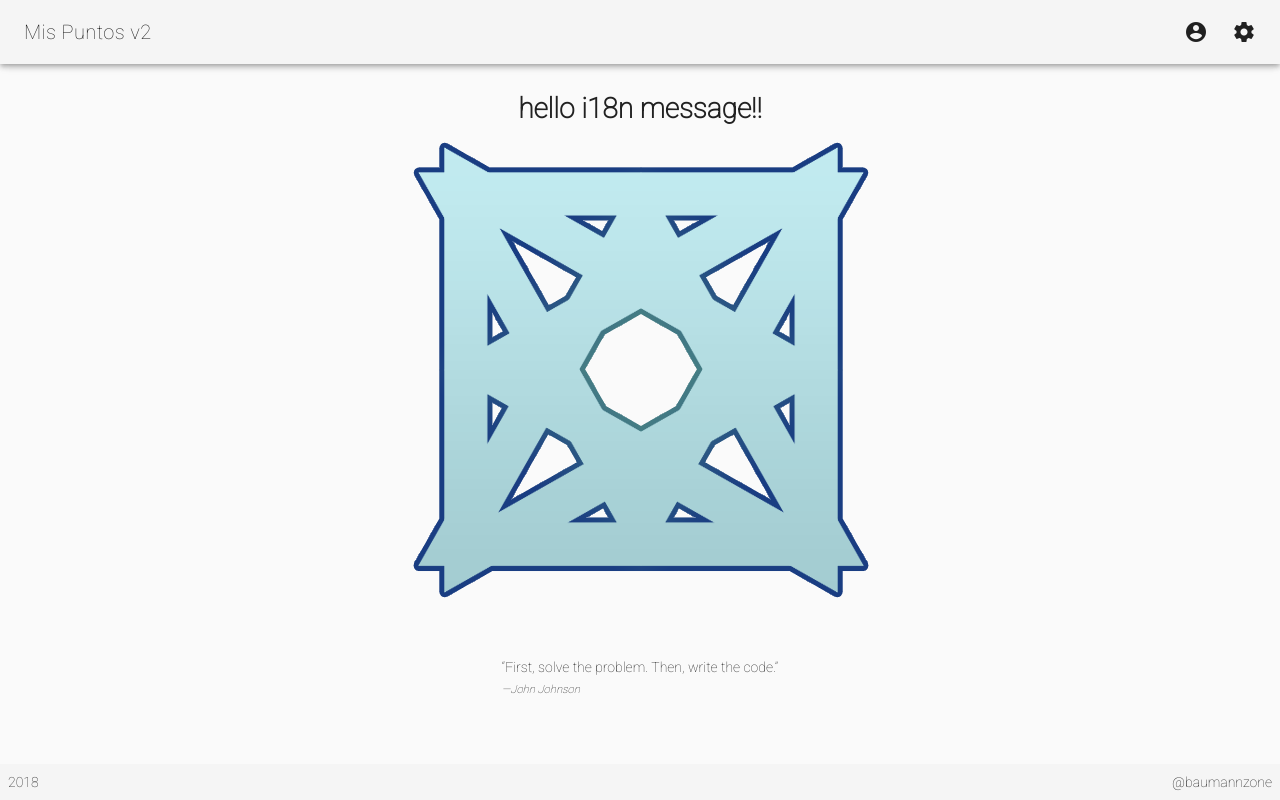
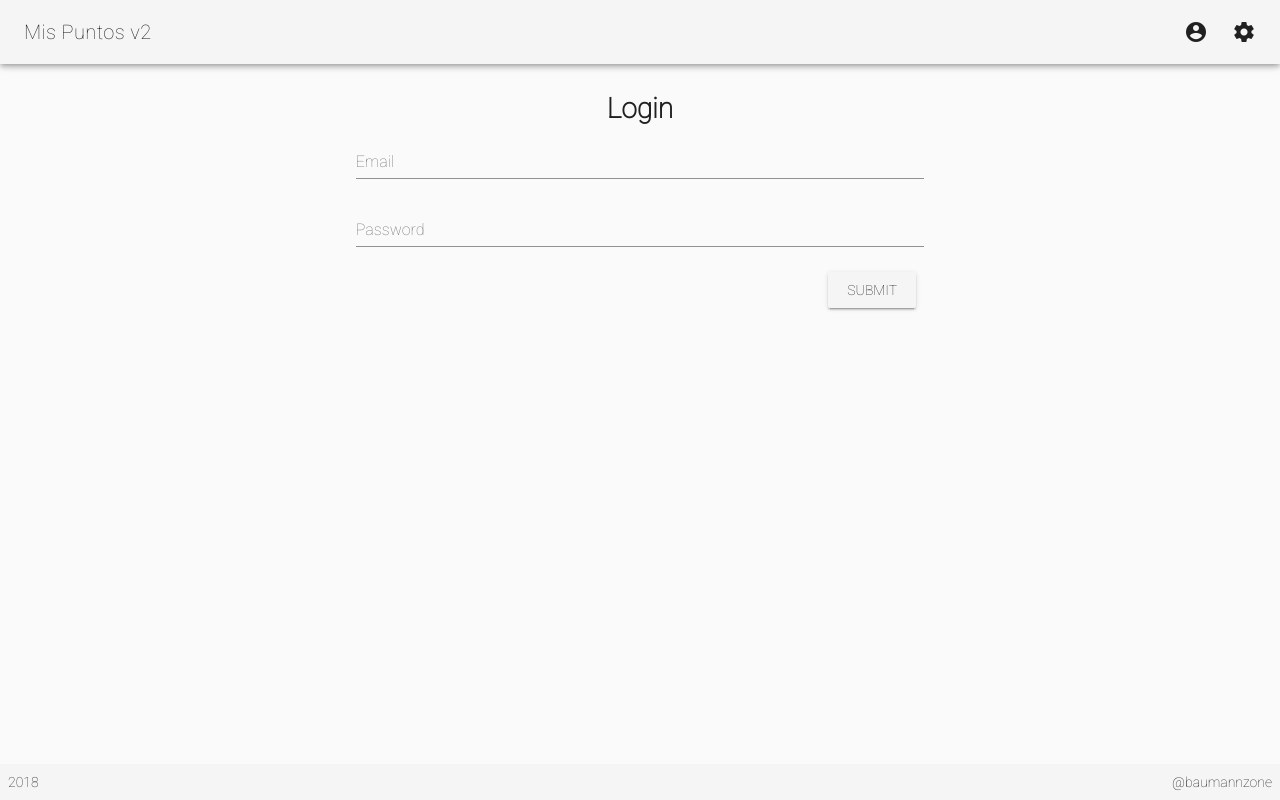
Before and after one commit to baumannzone/mispuntos_v2, a Vue app: page /#/login in a window 1280 px wide. Before the commit this address led to /#/. Built offline with nearby package versions, Linux system fonts and the light colour scheme.

Commit message:
Create login form

```diff
--- /dev/null
+++ b/src/helpers/rules.js
@@ -0,0 +1,6 @@
+const rules = {
+  required: ( v ) => v => !!v || 'Field required',
+  email: ( v ) => v => /.+@.+/.test( v ) || 'E-mail must be valid',
+}
+
+export default rules
--- a/src/views/Auth/Login.vue
+++ b/src/views/Auth/Login.vue
@@ -1,23 +1,49 @@
 <template>
-  <v-container fluid class="login">
-    <v-slide-y-transition mode="out-in">
-      <v-layout column align-center>
-        <v-flex sm-12>
-          <h1>Login Page</h1>
-        </v-flex>
-      </v-layout>
-    </v-slide-y-transition>
+  <v-container align-center class="login">
+    <v-layout row wrap>
+      <v-flex xs12 sm6 offset-sm3 text-xs-center>
+        <h1>Login</h1>
+      </v-flex>
+      <v-flex xs12 sm6 offset-sm3 text-xs-right>
+        <v-form v-model="isValid">
+          <v-text-field
+            v-model="formData.email"
+            :rules="[rules.required(), rules.email()]"
+            label="Email"
+            required
+          ></v-text-field>
+          <v-text-field
+            v-model="formData.password"
+            :rules="[rules.required()]"
+            label="Password"
+            type="password"
+            autocomplete
+            required
+          ></v-text-field>
+          <v-btn @click="submit">submit</v-btn>
+        </v-form>
+      </v-flex>
+    </v-layout>
   </v-container>
 </template>
 
 <script>
+  import rules from '@/helpers/rules'
+
   export default {
     name: 'Login',
+    created () {
+      this.rules = rules
+    },
     data () {
-      return {}
+      return {
+        isValid: true,
+        formData: {},
+        rules: [],
+      }
     },
     methods: {
-      goTo ( to ) {
+      submit ( to ) {
         this.$router.push( { name: to } )
       },
     },
```
